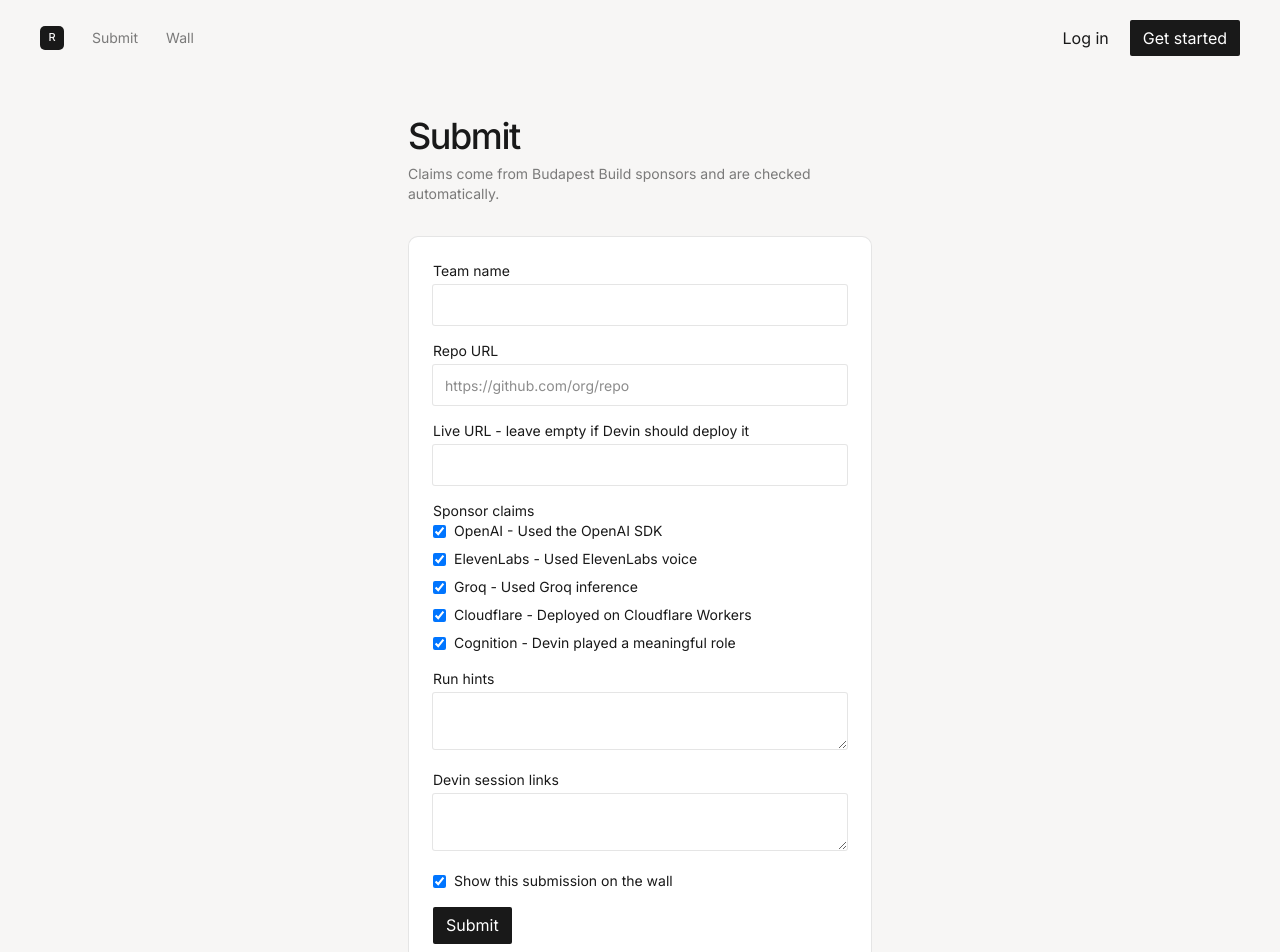
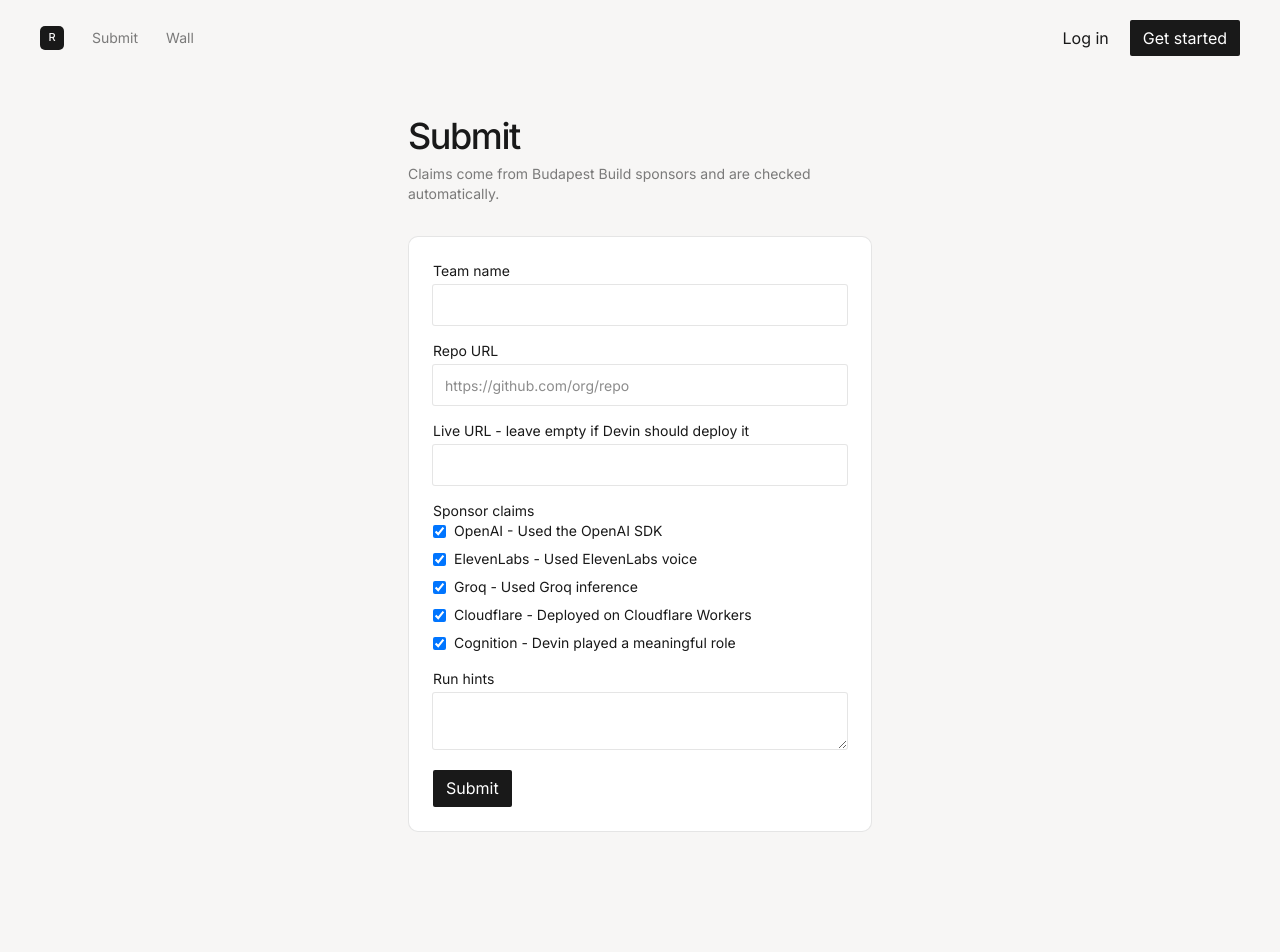
Before and after one commit to Gyurmatag/referee, a Next.js app in the folder apps/web/: page /submit in a window 1280 px wide. Shown: the top 952 px of the page. After the commit the page ends 912 px from the top, so only its background shows below. Built offline with nearby package versions, Linux system fonts and the light colour scheme; no server answers.

Commit message:
fix: drop wall consent and Devin session links from submit

```diff
--- a/apps/web/src/app/(public)/submit/page.tsx
+++ b/apps/web/src/app/(public)/submit/page.tsx
@@ -43,11 +43,8 @@ export default function SubmitPage() {
       live_url: form.get("live_url") || "",
       claims: selected.map((claim) => ({ claim })),
       run_hints: form.get("run_hints") || "",
-      devin_links: String(form.get("devin_links") || "")
-        .split("\n")
-        .map((s) => s.trim())
-        .filter(Boolean),
-      display_consent: form.get("display_consent") === "on",
+      devin_links: [],
+      display_consent: true,
     });
     if (!parsed.success) {
       for (const issue of parsed.error.issues) {
@@ -56,9 +53,6 @@ export default function SubmitPage() {
       }
     }
     if (selected.length < 3) nextErrors.claims = "Select at least three event claims";
-    if (event.wall_enabled && form.get("display_consent") !== "on") {
-      nextErrors.display_consent = "Display consent is required for the wall";
-    }
     if (Object.keys(nextErrors).length > 0) {
       setErrors(nextErrors);
       return;
@@ -131,17 +125,6 @@ export default function SubmitPage() {
               Run hints
               <textarea name="run_hints" className="field-area" />
             </label>
-            <label className="text-sm">
-              Devin session links
-              <textarea name="devin_links" className="field-area" />
-            </label>
-            <label className="flex items-center gap-2 text-sm">
-              <input type="checkbox" name="display_consent" defaultChecked />
-              Show this submission on the wall
-            </label>
-            {errors.display_consent ? (
-              <p className="text-sm text-fail">{errors.display_consent}</p>
-            ) : null}
             {errors.form ? <p className="text-sm text-fail">{errors.form}</p> : null}
             <Button type="submit" disabled={pending}>
               {pending ? "Submitting" : "Submit"}
--- a/packages/shared/src/schemas/submission.ts
+++ b/packages/shared/src/schemas/submission.ts
@@ -28,7 +28,7 @@ export const CreateSubmissionSchema = z.object({
   claims: z.array(ClaimInputSchema).max(8).default([]),
   run_hints: z.string().default(""),
   devin_links: z.array(z.string()).default([]),
-  display_consent: z.boolean(),
+  display_consent: z.boolean().default(true),
 });
 
 export const CommitStorySchema = z.object({
```
